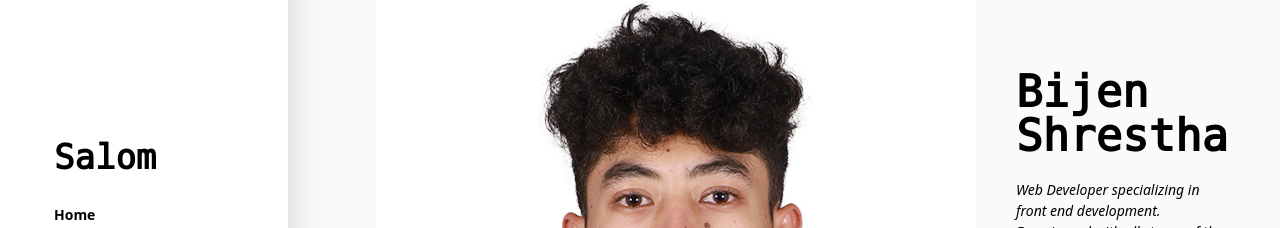
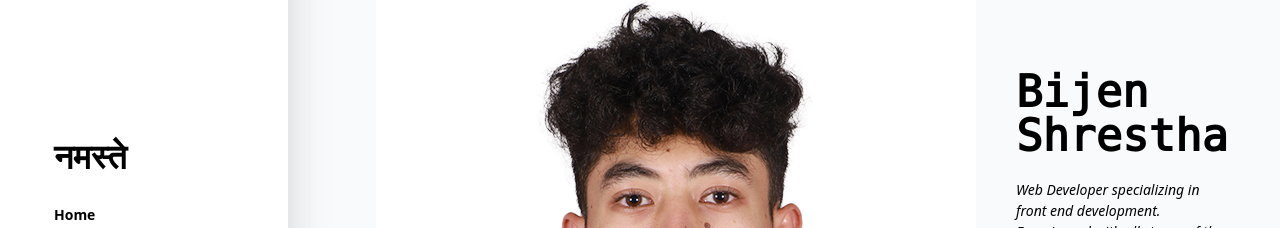
Before and after one commit to bijenShrestha980/portfolio, a Next.js app: page / in a window 1280 px wide. Shown: the part 169-397 px from the top of the page. Built offline with nearby package versions, Linux system fonts and the light colour scheme.

Commit message:
नमस्ते

```diff
--- a/src/app/layout/Sidebar.tsx
+++ b/src/app/layout/Sidebar.tsx
@@ -4,7 +4,7 @@ const Sidebar = () => {
   return (
     <div className="fixed bottom-0 h-[90px] md:h-screen w-full bg-white flex flex-col justify-center items-center p-10 shadow-2xl">
       <div className="h-[110px] md:h-screen w-full md:w-[180px] flex flex-row md:flex-col gap-8 justify-between md:justify-center items-baseline md:items-start">
-        <h3 className="font-prima">Salom</h3>
+        <h3 className="font-prima">नमस्ते</h3>
         <SidebarLinks />
       </div>
     </div>
```
